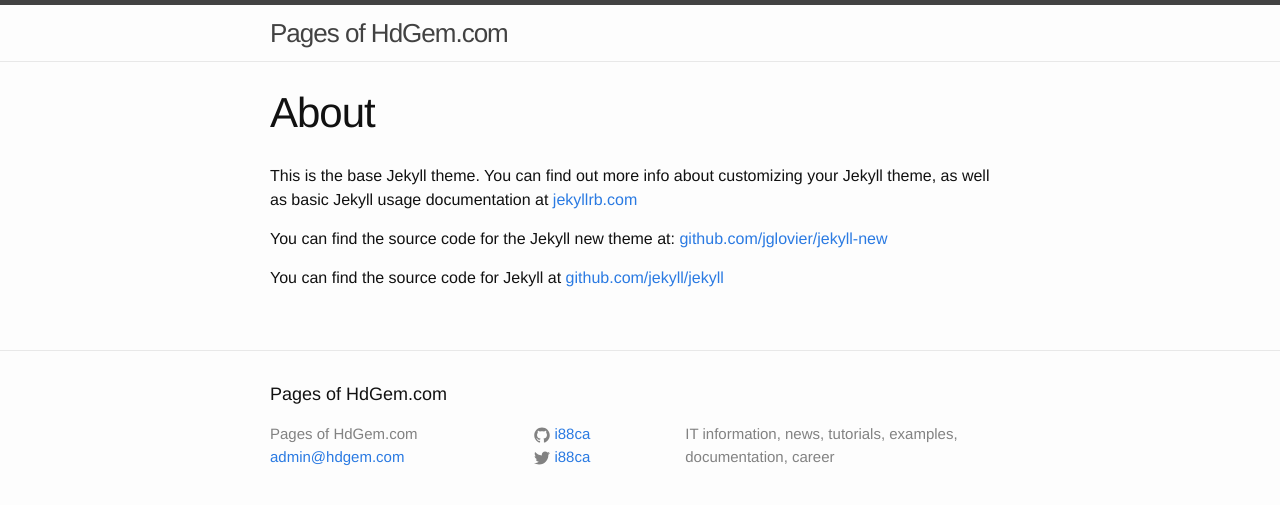
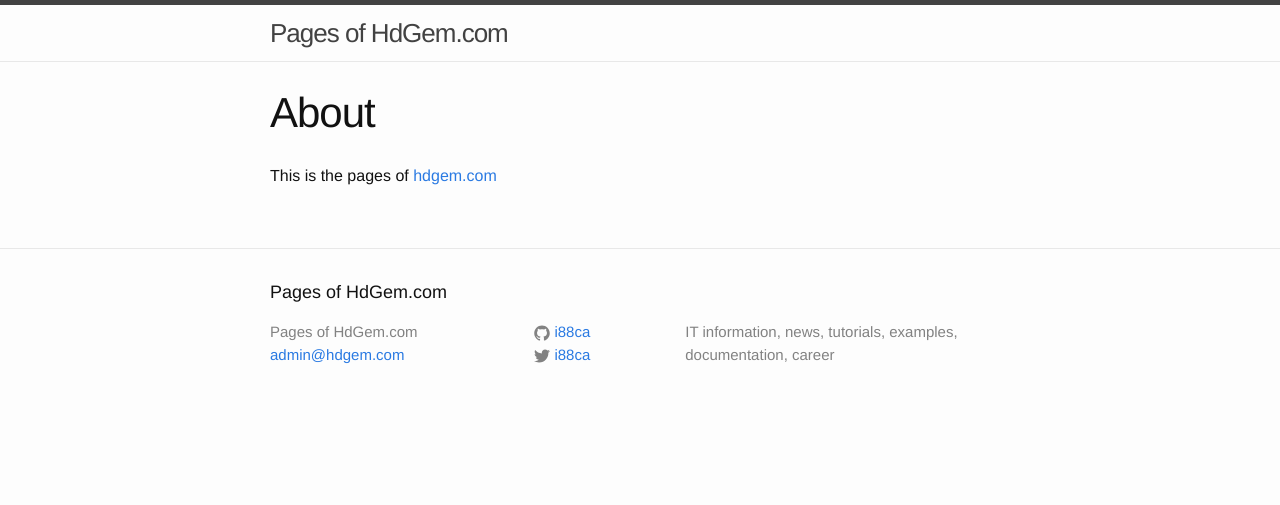
Before and after one commit to goyuninfo/gem.github.io, a Jekyll site: the page built from about.md, in a window 1280 px wide. Shown: the top 505 px of the page. Built offline with Jekyll 4.4.1, drawn with Linux system fonts in a browser that asks for light colours.

Commit message:
Update about.md

```diff
--- a/about.md
+++ b/about.md
@@ -4,8 +4,4 @@
 permalink: /about/
 ---
 
-This is the base Jekyll theme. You can find out more info about customizing your Jekyll theme, as well as basic Jekyll usage documentation at [jekyllrb.com](http://jekyllrb.com/)
-
-You can find the source code for the Jekyll new theme at: [github.com/jglovier/jekyll-new](https://github.com/jglovier/jekyll-new)
-
-You can find the source code for Jekyll at [github.com/jekyll/jekyll](https://github.com/jekyll/jekyll)
+This is the pages of [hdgem.com](http://hdgem.com/)
```
